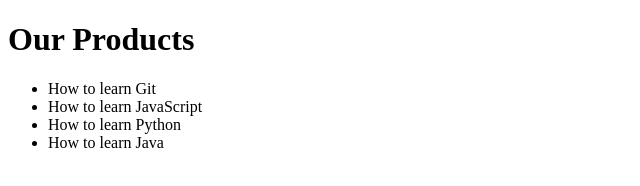
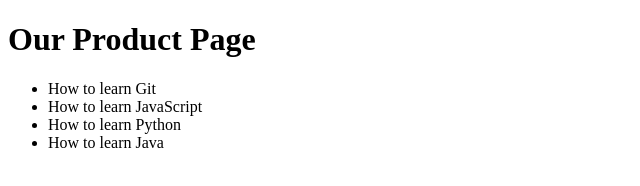
Before and after one commit to PavloPro7/mate, a website: page products.html in a window 1280 px wide. Shown: the whole page, without its empty margins (0-640 px from the left). Drawn offline with Linux system fonts and the light colour scheme.

Commit message:
chanched header name

```diff
--- a/products.html
+++ b/products.html
@@ -6,7 +6,7 @@
   <title>Document</title>
 </head>
 <body>
-  <h1>Our Products</h1>
+  <h1>Our Product Page</h1>
   <ul>
     <li>How to learn Git</li>
     <li>How to learn JavaScript</li>
```
